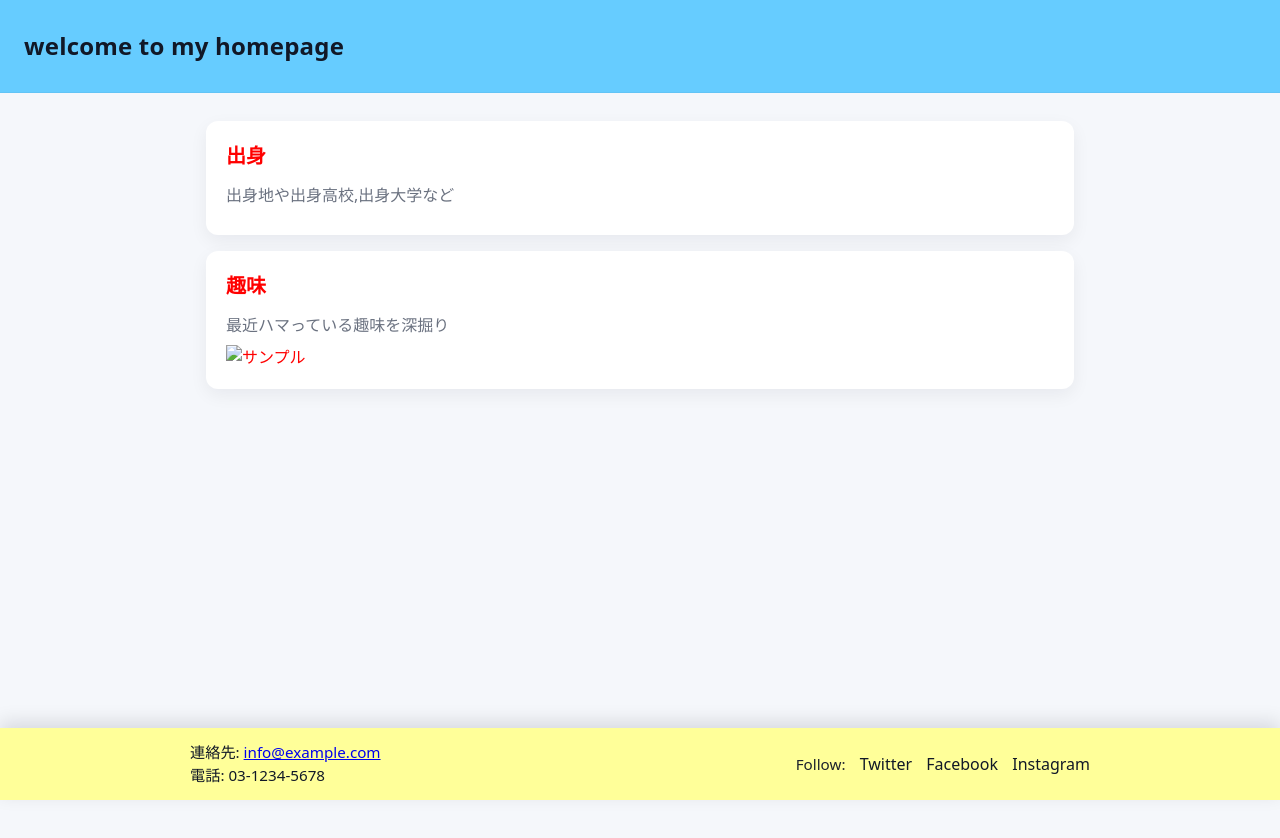
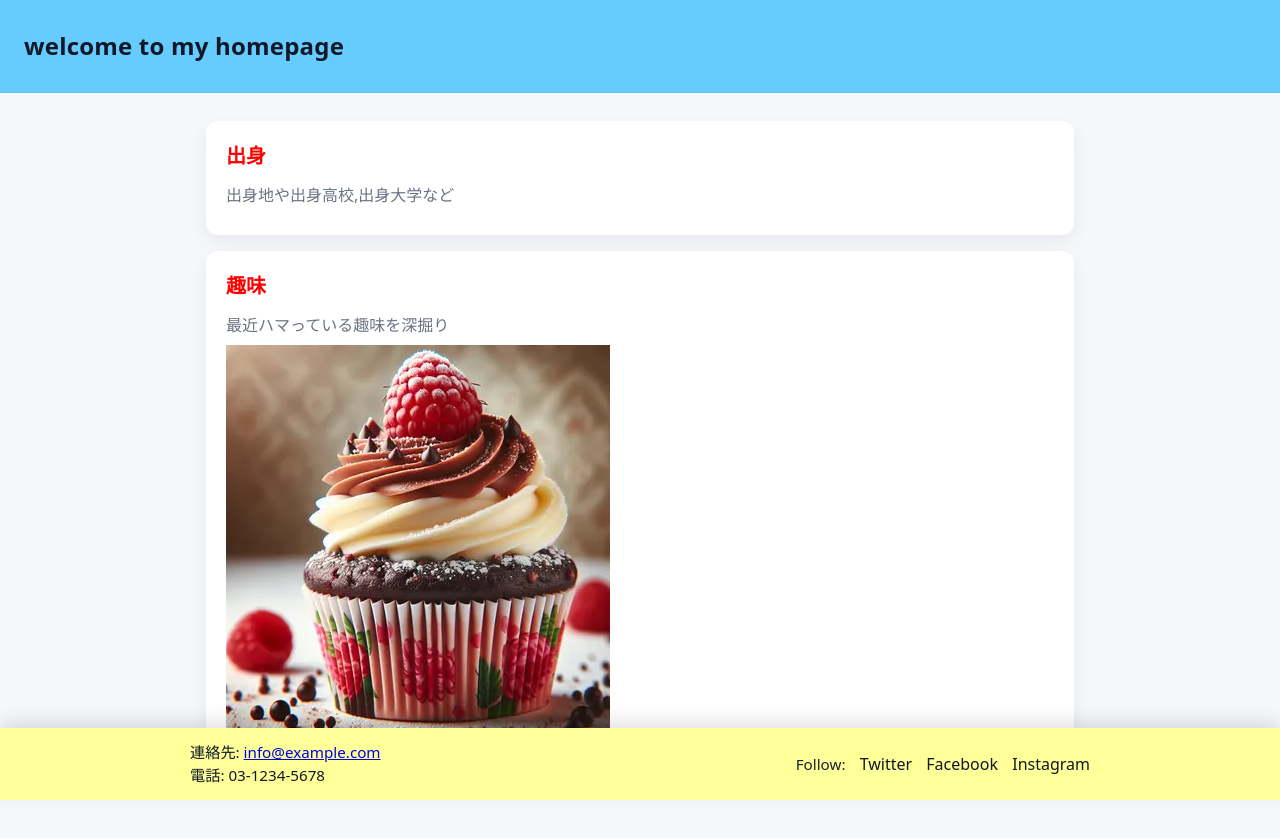
Before and after one commit to shimooki0913/aichikennminn, a plain HTML site: page index.html in a window 1280 px wide. Before the commit the page ends 800 px from the top, so only its background shows below. Drawn offline with Linux system fonts and the light colour scheme.

Commit message:
Update index.html

```diff
--- a/index.html
+++ b/index.html
@@ -99,7 +99,7 @@
     <section class="card">
       <h2>趣味</h2>
       <p>最近ハマっている趣味を深掘り</p>
-      <img src="画像のリンク" alt="サンプル">
+      <img src="https://github.com/shimooki0913/aichikennminn/blob/main/cupcake.jpg?raw=true" alt="サンプル">
     </section>
   </main>
 
```
